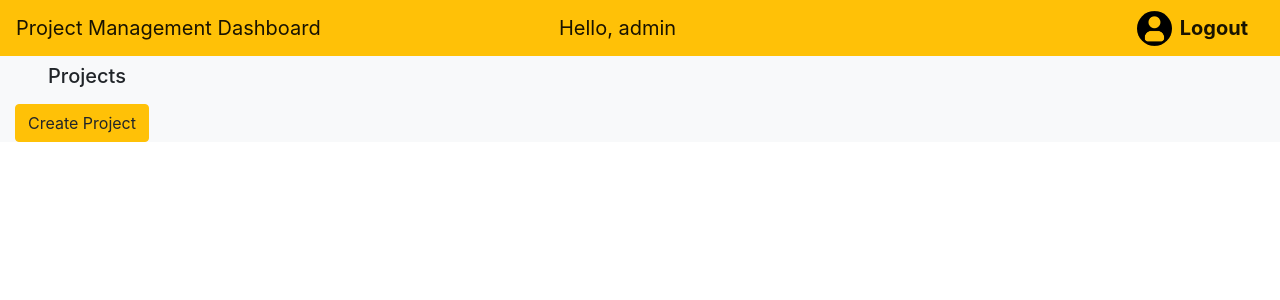
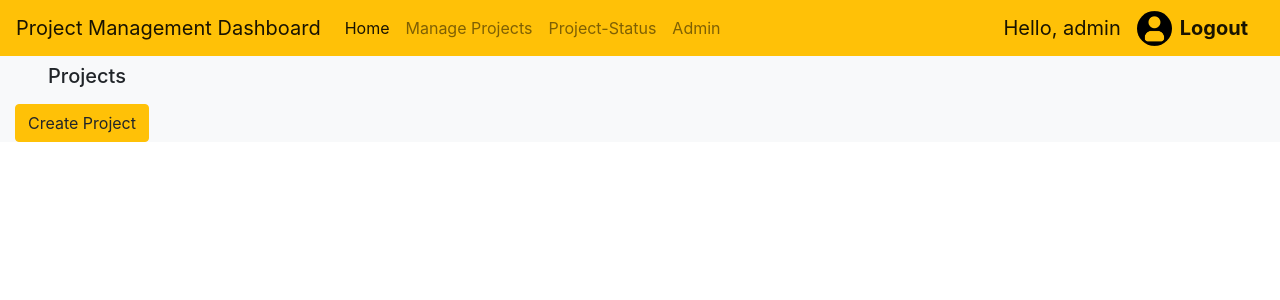
Before and after one commit to Azhar-Ajmeri/rope-live, a Django app: page /projects/admin in a window 1280 px wide. Shown: the top 300 px of the page. Run offline with Django 3.2, Linux system fonts and the light colour scheme; a user stored in the database is signed in; data comes from the database, SQL or seed files in the repository; data that the repository does not hold is empty; some libraries are stand-ins or nearby versions.

Commit message:
Update base.html

```diff
--- a/templates/base.html
+++ b/templates/base.html
@@ -20,26 +20,39 @@
 <body>
 
     <!-- Navbar -->
-    <nav class="navbar navbar-light bg-warning">
-        <a class="navbar-brand" href="">Project Management Dashboard</a>
-        <div class="float-right m-auto">
+    <nav class="navbar navbar-expand-lg navbar-light bg-warning">
+        <button class="navbar-toggler" type="button" data-toggle="collapse" data-target="#navbarTogglerDemo03" aria-controls="navbarTogglerDemo03" aria-expanded="false" aria-label="Toggle navigation">
+          <span class="navbar-toggler-icon"></span>
+        </button>
+        <a class="navbar-brand" href="{% url 'home' %}">Project Management Dashboard</a>
+
+        <div class="collapse navbar-collapse" id="navbarTogglerDemo03">
+          <ul class="navbar-nav mr-auto mt-2 mt-lg-0">
+            <li class="nav-item active">
+              <a class="nav-link" href="{% url 'home' %}">Home <span class="sr-only">(current)</span></a>
+            </li>
+            <li class="nav-item">
+              <a class="nav-link" href="{% url 'manager-page' %}">Manage Projects</a>
+            </li>
+            <li class="nav-item">
+                <a class="nav-link" href="{% url 'manager-view' %}">Project-Status</a>
+              </li>
+            <li class="nav-item">
+                <a class="nav-link" href="{% url 'adminPage' %}">Admin</a>
+            </li>
+          </ul>
+          <div class="form-inline my-2 my-lg-0">
             <span class="navbar-brand">
                 Hello, {{request.user}}
             </span>
-
-        </div>
-        <ul class="navbar-nav ml-auto nav-flex-icons">
-            <li class="nav-item avatar">
             <a class="nav-link p-0" href="#">
-<!--                    <img src="{% static 'user_icon.jpg' %}" class="rounded-circle z-depth-0" alt="avatar image" height="35">-->
                 <img src="{{request.user.userprofiledetail.profile_pic.url}}" class="rounded-circle z-depth-0" alt="avatar image" height="35">
-
             </a>
-            </li>
-        </ul>
             <a class="navbar-brand nav-link p-0 pl-2" href="{% url 'logout' %}">
                 <b>Logout</b>
             </a>
+          </div>
+        </div>
       </nav>
     <!--/.Navbar -->
 
```
Lines whose indentation alone changed are shown as unchanged.
